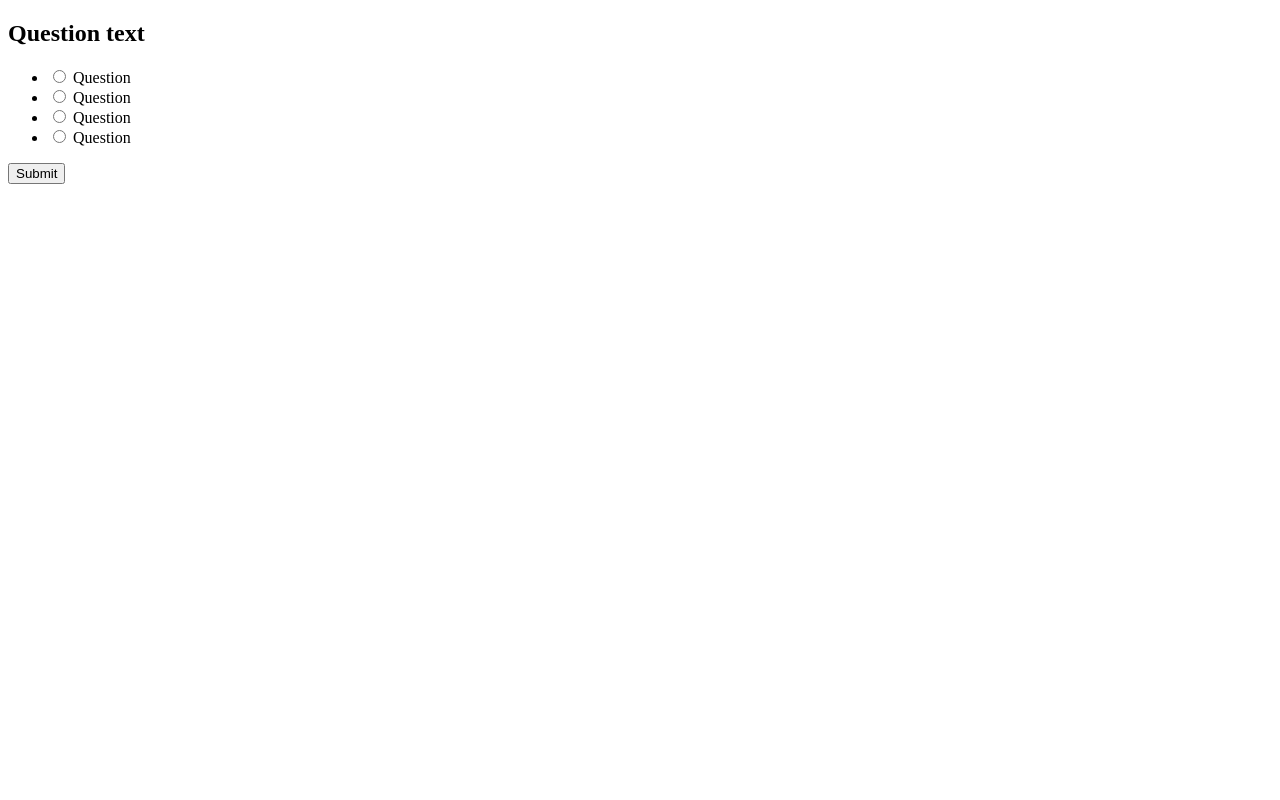
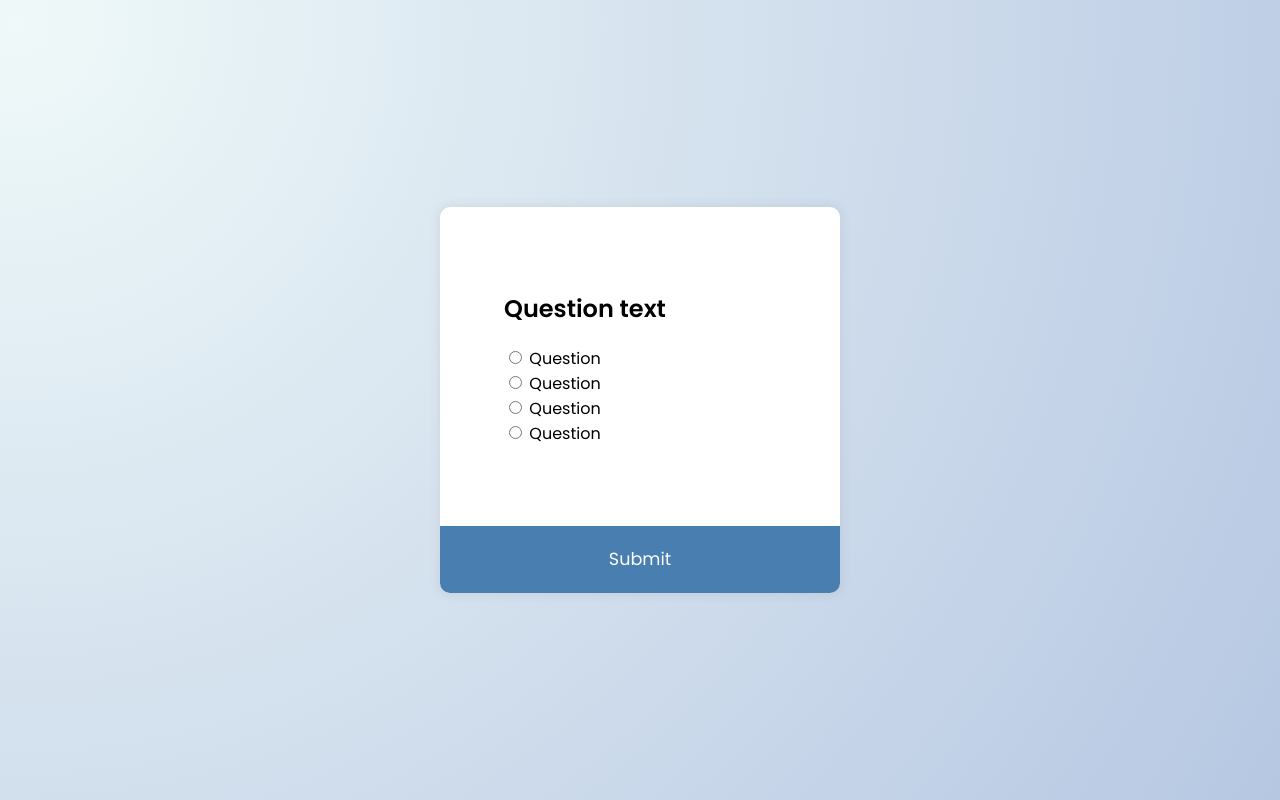
Before and after one commit to oncoder88/quiz-app, a plain HTML site: page index.html in a window 1280 px wide. Drawn offline with Linux system fonts and the light colour scheme.

Commit message:
Styled quiz container

```diff
--- a/index.html
+++ b/index.html
@@ -9,6 +9,7 @@
   </head>
   <body>
     <div class="quiz-container">
+      <div class="quiz-header">
         <h2>Question text</h2>
         <ul>
           <li>
@@ -28,6 +29,7 @@
             <label for="d">Question</label>
           </li>
         </ul>
+      </div>
       <button>Submit</button>
     </div>
 
--- a/style.css
+++ b/style.css
@@ -0,0 +1,53 @@
+@import url("https://fonts.googleapis.com/css2?family=Poppins:wght@200;400;600&display=swap");
+
+* {
+  box-sizing: border-box;
+}
+
+body {
+  background: radial-gradient(
+    circle at 1.3% 2.8%,
+    rgb(239, 249, 249) 0%,
+    rgb(182, 199, 226) 100.2%
+  );
+  display: flex;
+  align-items: center;
+  justify-content: center;
+  font-family: "Poppins", sans-serif;
+  margin: 0;
+  min-height: 100vh;
+}
+
+.quiz-container {
+    background: #fff;
+    border-radius: 10px;
+    box-shadow: 0 0 10px 2px rgba(100, 100, 100, 0.1);
+    overflow: hidden;
+    width: 400px;
+    max-width: 100%;
+}
+
+.quiz-header {
+    padding: 4rem;
+}
+
+ul {
+   list-style: none;
+   padding: 0;
+}
+
+button {
+    background: #487eb0;
+    border: none;
+    color: #fff;
+    cursor: pointer;
+    display: block;
+    font-family: inherit;
+    font-size: 1.1rem;
+    width: 100%;
+    padding: 1.3rem;
+}
+
+button:hover {
+    background: #2f5a82;
+}
```
Lines whose indentation alone changed are shown as unchanged.
